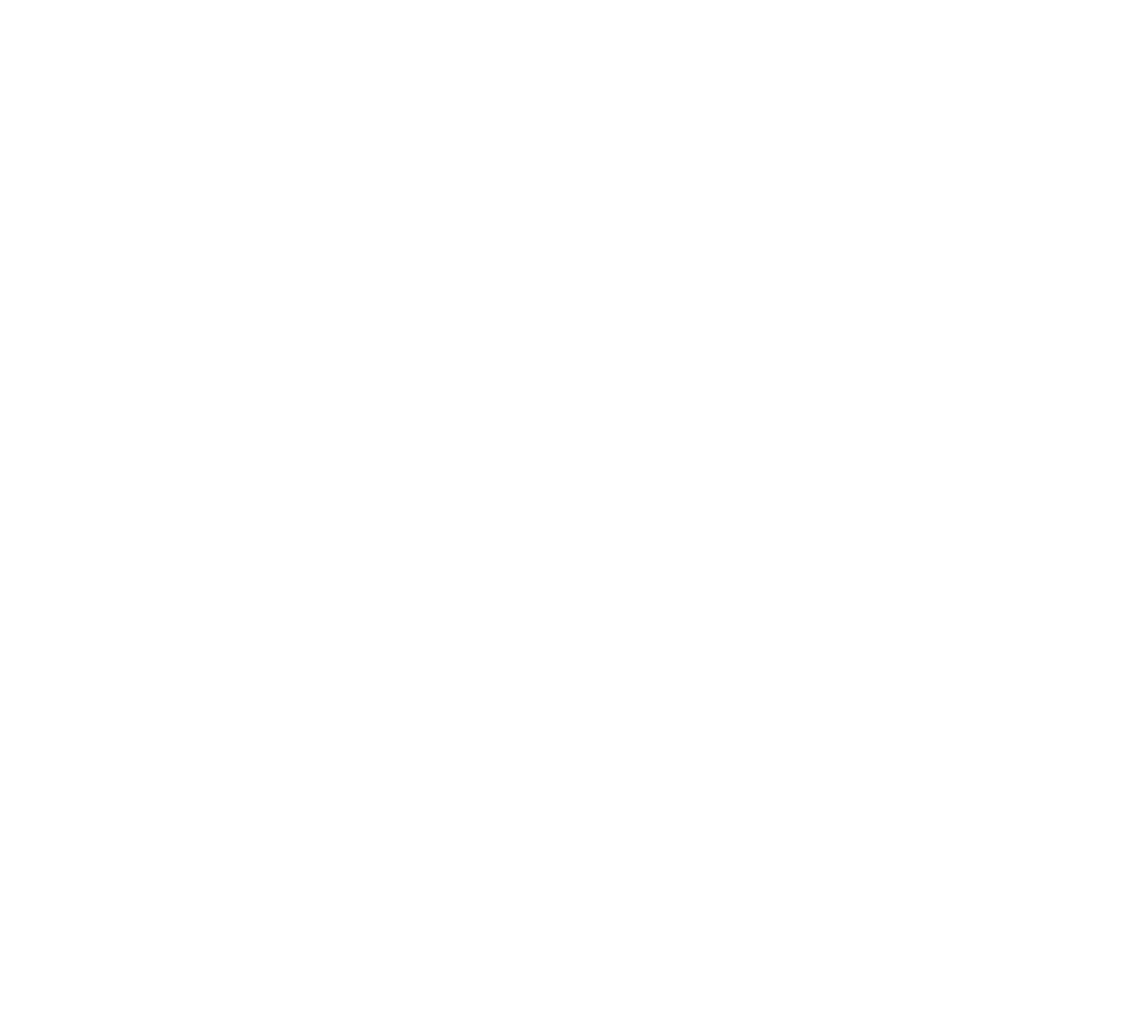
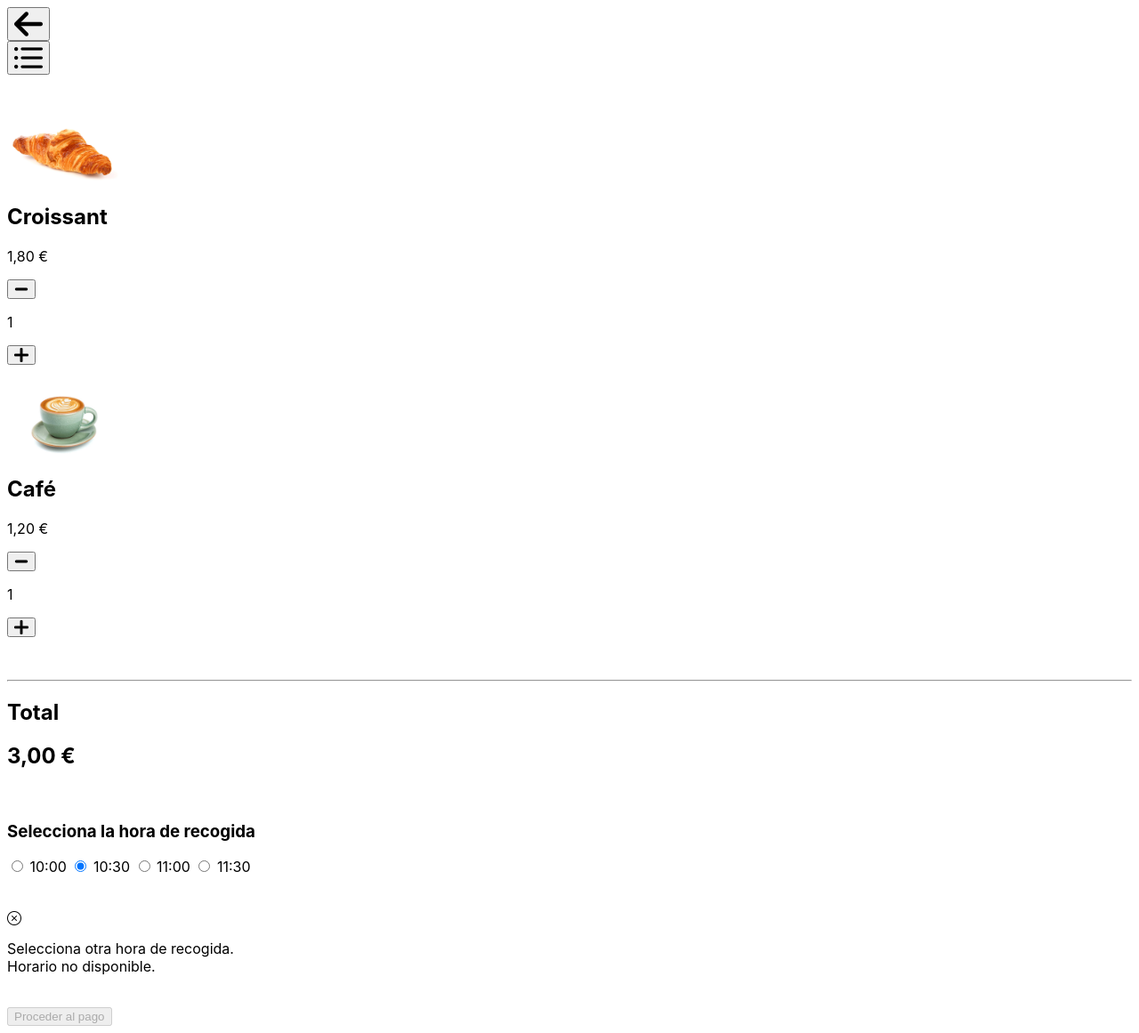
Before and after one commit to marccadell/Practica-3-IPO-prototipo-web-en-HTML, a plain HTML site: page error.html in a window 1280 px wide. Shown: the whole page at 89% size. Before the commit the page ends 800 px from the top, so only its background shows below. Drawn offline with Linux system fonts and the light colour scheme.

Commit message:
Error.html finished and README.md documented

```diff
--- a/error.html
+++ b/error.html
@@ -9,8 +9,102 @@
     <link rel="icon" type="image/png" href="images/favicon.png" />
 </head>
 
-<body>
+<body style="font-family: inter, sans-serif;">
+    <header>
+        <div>
+            <div>
+                <button>
+                    <a href="02_detalle_del_producto.html">
+                        <img src="images/back.png" alt="Volver atras" width="32px" />
+                    </a>
+                </button>
+            </div>
+            <div>
+                <button>
+                    <img src="images/list.png" alt="Menu desplegable" width="32px" />
+                </button>
+            </div>
+        </div>
+    </header>
 
+    <br /><br />
+
+    <section>
+        <article>
+            <img src="images/croissant.jpg" alt="Foto croissant" width="128px" />
+            <h2>Croissant</h2>
+            <p>1,80 €</p>
+            <div>
+                <button>
+                    <img src="images/minus.png" alt="Quitar 1 unidad" width="16px" />
+                </button>
+                <p>1</p>
+                <button>
+                    <img src="images/more.png" alt="Agregar 1 unidad más" width="16px" />
+                </button>
+            </div>
+        </article>
+
+        <br />
+
+        <article>
+            <img src="images/cafe.jpg" alt="Foto croissant" width="128px" />
+            <h2>Café</h2>
+            <p>1,20 €</p>
+            <div>
+                <button>
+                    <img src="images/minus.png" alt="Quitar 1 unidad" width="16px" />
+                </button>
+                <p>1</p>
+                <button>
+                    <img src="images/more.png" alt="Agregar 1 unidad más" width="16px" />
+                </button>
+            </div>
+        </article>
+    </section>
+
+
+    <br /><br />
+    <hr />
+
+    <section>
+        <div>
+            <h1>Total</h1>
+        </div>
+
+        <div>
+            <h1>3,00 €</h1>
+        </div>
+    </section>
+
+    <br />
+
+    <div>
+        <h3>Selecciona la hora de recogida</h3>
+
+        <input type="radio" id="hora1" name="hora">
+        <label for="hora1">10:00</label>
+
+        <input type="radio" id="hora2" name="hora" checked>
+        <label for="hora2">10:30</label>
+
+        <input type="radio" id="hora3" name="hora">
+        <label for="hora3">11:00</label>
+
+        <input type="radio" id="hora4" name="hora">
+        <label for="hora4">11:30</label>
+    </div>
+
+    <br><br />
+
+    <div>
+        <img src="images/error.png" alt="icono error" width="16px" />
+        <p>Selecciona otra hora de recogida.<br>
+            Horario no disponible.</p>
+    </div>
+
+    <br>
+    <button disabled>Proceder al pago</button>
 </body>
 
 </html>
```
Also changed, not shown: images/screenshot_casoerror.png (added), 1 other file.
